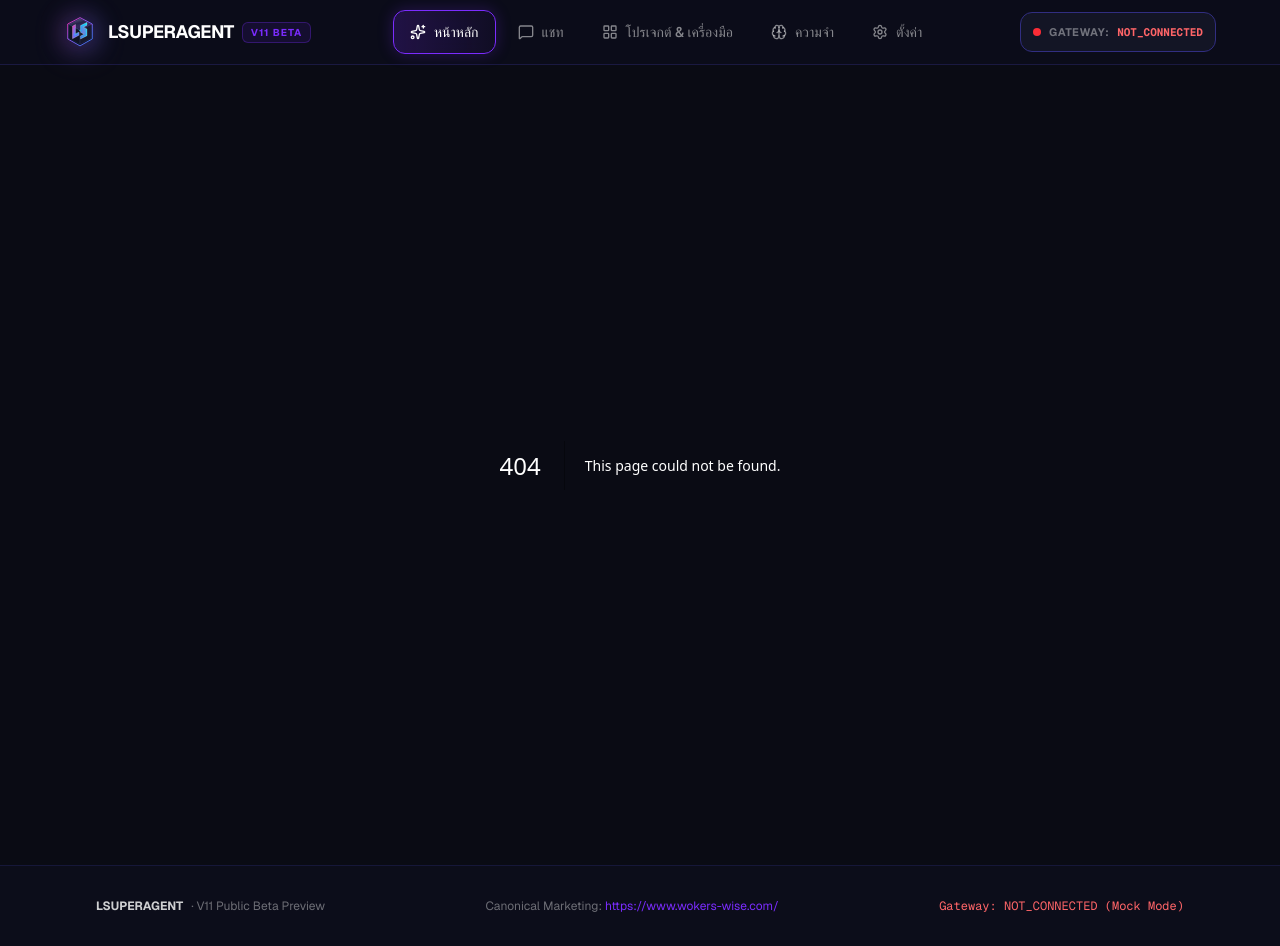
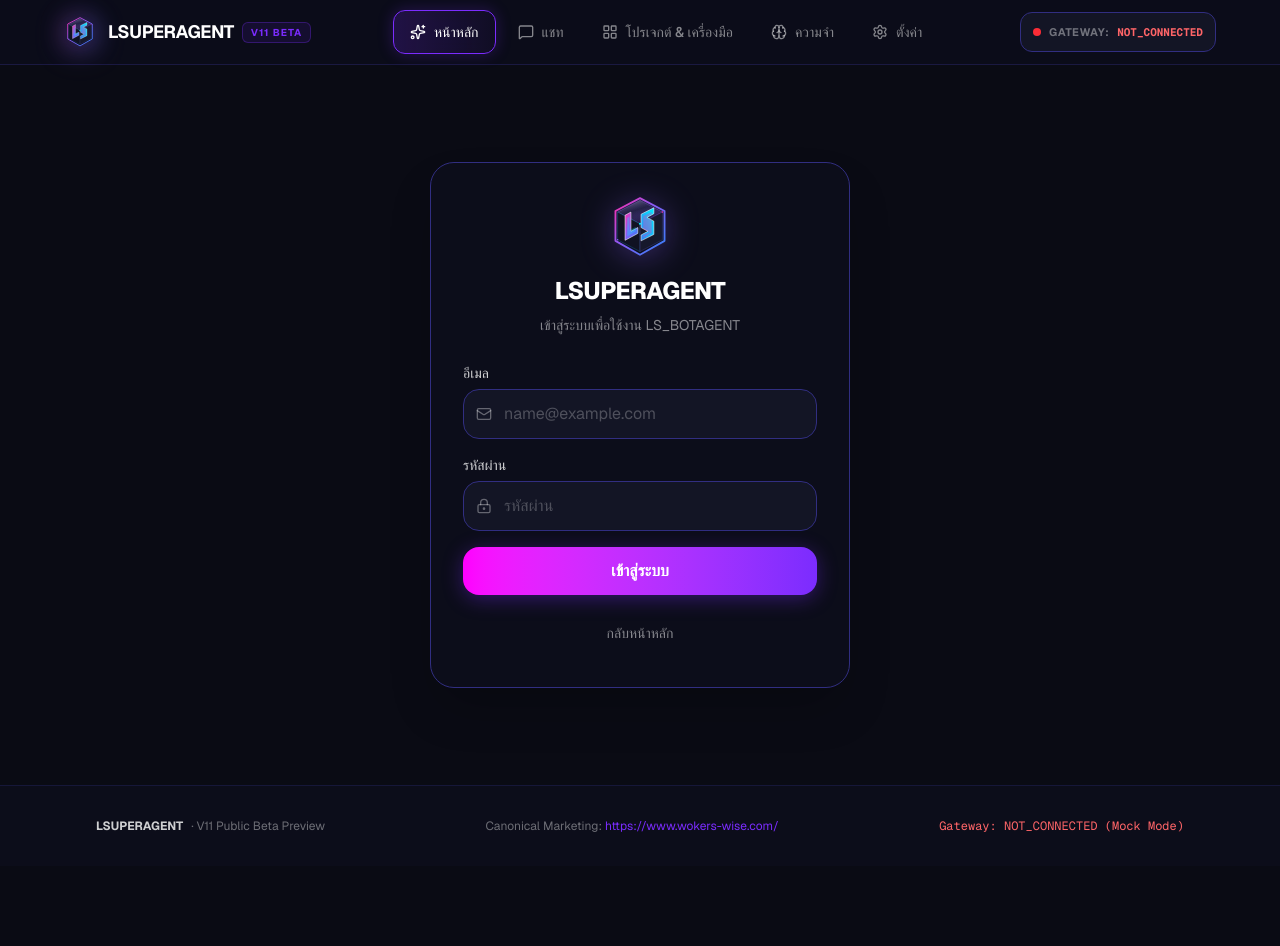
Before and after one commit to thanabartb-ops/Lagensuper-Pro, a Next.js app in the folder lsuperagent-pro/: page /login in a window 1280 px wide. Before the commit this address had no page. After the commit the page ends 866 px from the top, so only its background shows below. Built offline with nearby package versions, Linux system fonts and the light colour scheme.

Commit message:
feat: add login route

```diff
--- /dev/null
+++ b/lsuperagent-pro/app/login/page.tsx
@@ -0,0 +1,18 @@
+import { Suspense } from 'react'
+import { LoginView } from '@/components/v11/components/auth/LoginView'
+
+function LoginFallback() {
+  return (
+    <main className="flex min-h-[calc(100dvh-5rem)] w-full items-center justify-center px-4 py-8">
+      <p className="text-sm text-white/50">กำลังเตรียมหน้าลงชื่อเข้าใช้...</p>
+    </main>
+  )
+}
+
+export default function LoginPage() {
+  return (
+    <Suspense fallback={<LoginFallback />}>
+      <LoginView />
+    </Suspense>
+  )
+}
```
